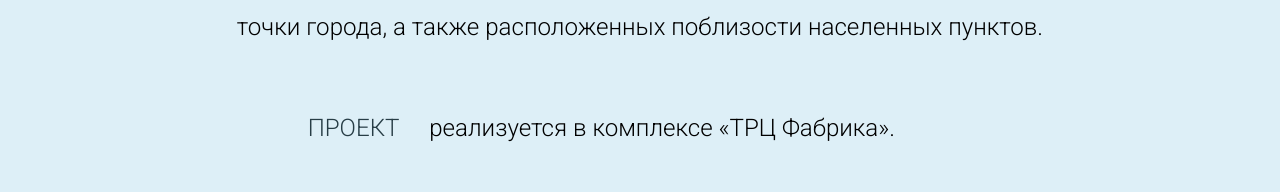
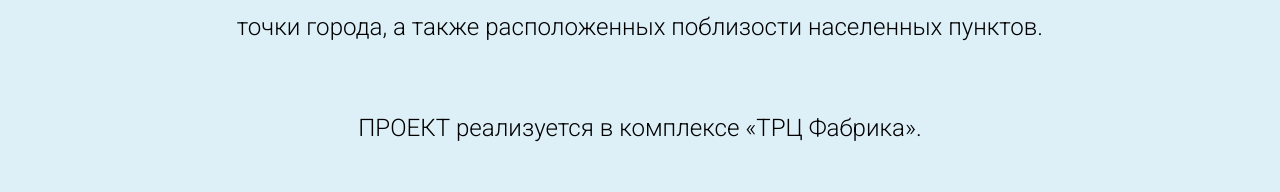
Before and after one commit to t-1000-t/craft-house, a React (Create React App) app: page / in a window 1280 px wide. Shown: the part 608-800 px from the top of the page. Built offline with nearby package versions, Linux system fonts and the light colour scheme.

Commit message:
del block name2

```diff
--- a/src/components/Cart/Cart.jsx
+++ b/src/components/Cart/Cart.jsx
@@ -12,10 +12,7 @@
         </h1>}
         {note.name1 && <h3 className={stylish.fontNameCart1}>{note.name1}</h3>}
 
-        {note.name2 && note.name3 && <div className={stylish.boxfontNameCart_23}>
-          {note.name2 && <h1 className={stylish.fontNameCart2}>
-            {note.name2}
-          </h1>}
+        {note.name3 && <div className={stylish.boxfontNameCart_23}>
           {note.name3 && <h3 className={stylish.fontNameCart3}>{note.name3}</h3>}
         </div>}
         {note.url_full && <div className={stylish.boxImgCart}>
--- a/src/components/Cart/Cart.module.css
+++ b/src/components/Cart/Cart.module.css
@@ -76,9 +76,9 @@
 
 .fontNameCart3 {
     display: flex;
-    justify-content: left;
+    justify-content: center;
     width: 70%;
-    padding-left: 1.8%;
+    /*padding-left: 1.8%;*/
     padding-top: 4%;
     padding-bottom: 4%;
 
--- a/src/components/FormAnket/FormAnket.jsx
+++ b/src/components/FormAnket/FormAnket.jsx
@@ -57,10 +57,9 @@
       agreed: e.target.checked
     });
   };
-
+// await fetch("http://localhost:5000/list", {
   postFetchMongo = async (note) => {
     await fetch("https://craft-server.herokuapp.com/list", {
-    // await fetch("http://localhost:5000/list", {
       method: "POST",
       headers: { "Content-Type": "application/json" },
       body: JSON.stringify(note),
--- a/src/db/db.json
+++ b/src/db/db.json
@@ -14,8 +14,7 @@
     },
     {
       "id": "0002",
-      "name2": "ПРОЕКТ",
-      "name3": "реализуется в комплексе «ТРЦ Фабрика».",
+      "name3": "ПРОЕКТ реализуется в комплексе «ТРЦ Фабрика».",
       "url_full": "https://i.ibb.co/34VW2c5/2-widt-out-logo.jpg",
       "twoText": "Формат: Крафтовый продовольственный рынок",
       "twoText1": "",
```
Also changed, not shown: 11 other files (tests, documents, lock files or other folders).
